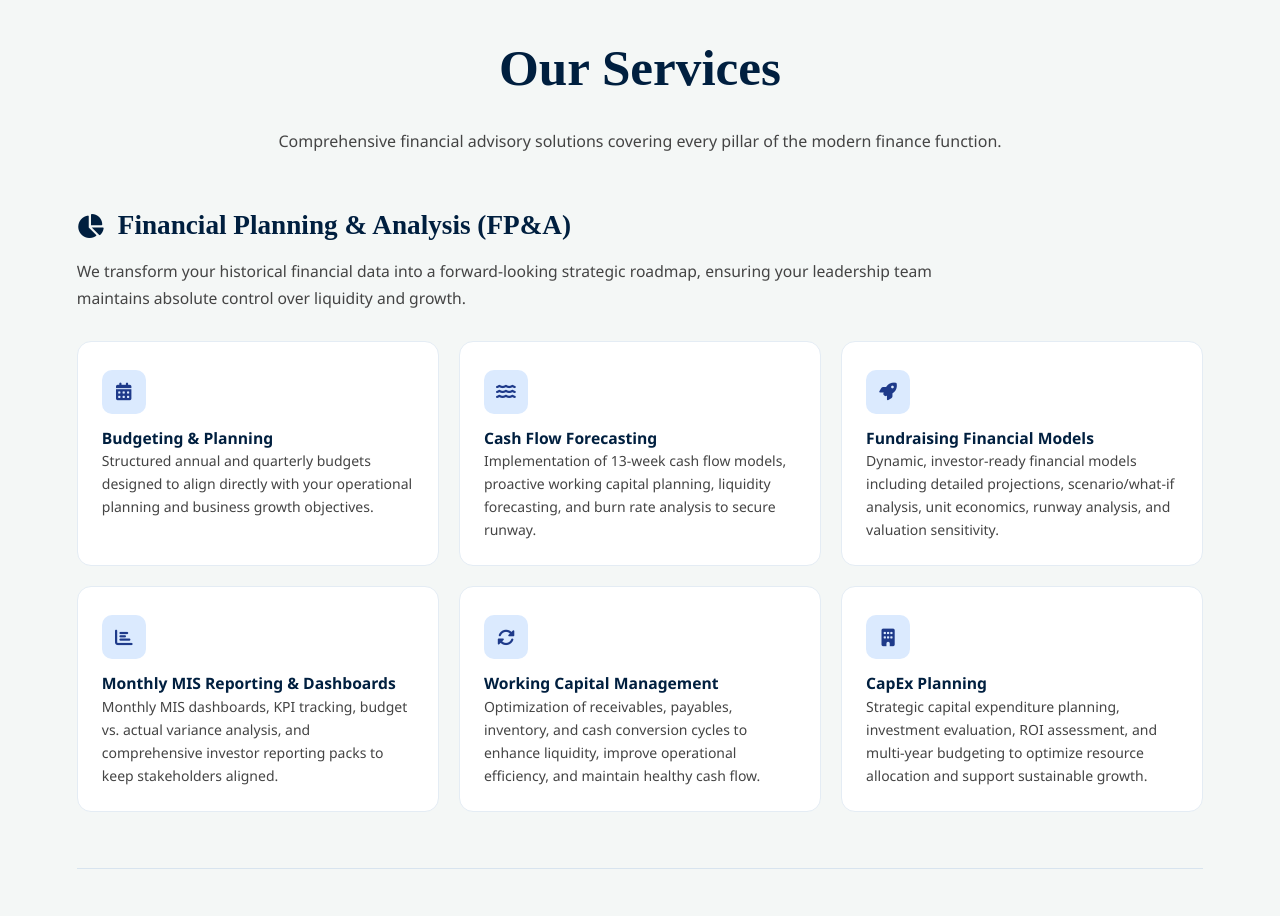
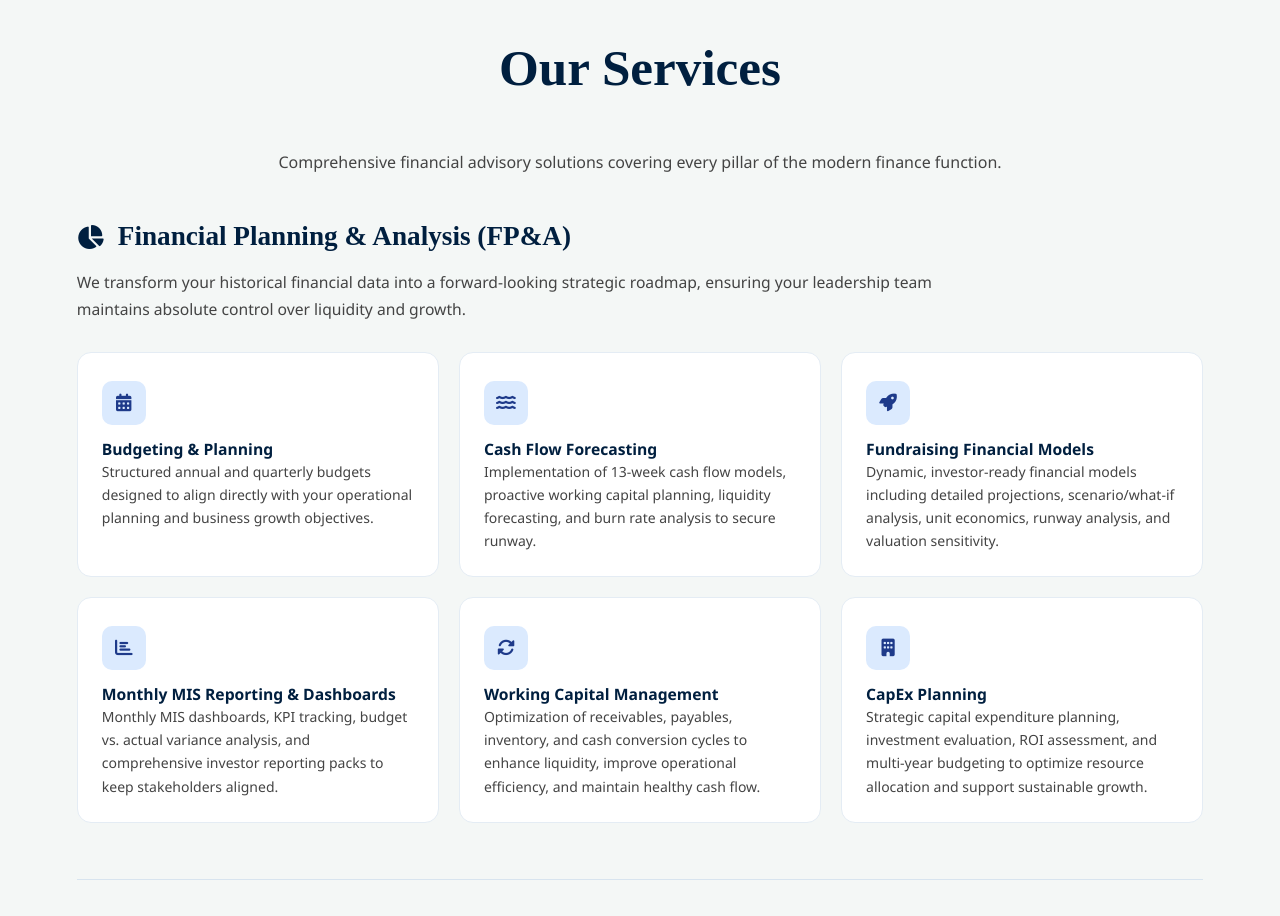
Before and after one commit to vashu67/SA-Research-and-Advisors, a plain HTML site: page index.html in a window 1280 px wide. Shown: the part 2300-3216 px from the top of the page. Drawn offline with nearby package versions, Linux system fonts and the light colour scheme.

Commit message:
Update index.html

```diff
--- a/index.html
+++ b/index.html
@@ -326,6 +326,14 @@
         .team-bio { font-size: 0.88rem; color: var(--text-muted); line-height: 1.6; }
 
         /* ── SERVICES ── */
+        .section-subtitle {
+            text-align: center;
+            max-width: 780px;
+            margin: -10px auto 40px;
+            font-size: 1rem;
+            color: var(--text-muted);
+            line-height: 1.65;
+        }
         #services { background-color: var(--light-grey) !important; }
         #services .section-title { text-align: center; }
         .services-category-wrap { margin-bottom: 56px; }
@@ -539,6 +547,7 @@
             .service-card-title { font-size: 0.9rem; }
             .service-card-desc { font-size: 0.82rem; }
             .services-category-title { font-size: 1.1rem; }
+            .section-subtitle { margin: 0 auto 28px; font-size: 0.92rem; padding: 0 4px; }
             .services-category-desc { font-size: 0.9rem; margin-bottom: 20px; }
             .services-divider { margin: 36px 0; }
 
@@ -631,7 +640,7 @@
 
         /* ── Very tiny: ≤ 360px ── */
         @media (max-width: 360px) {
-            .logo-text { display: none; }
+            .logo-text { font-size: 0.6rem; letter-spacing: 0.3px; }
             .logo-img { height: 30px; }
             .hero-content h1 { font-size: 0.95rem; }
             .approach-grid { grid-template-columns: 1fr; }
@@ -778,7 +787,7 @@
         <section id="services" class="section light-bg">
             <div class="content-wrap">
                 <h2 class="section-title" style="text-align:center;">Our Services</h2>
-                <p style="text-align:center; max-width:780px; margin:-30px auto 50px; font-size:1rem; color:var(--text-muted);">
+                <p class="section-subtitle">
                     Comprehensive financial advisory solutions covering every pillar of the modern finance function.
                 </p>
 
```
